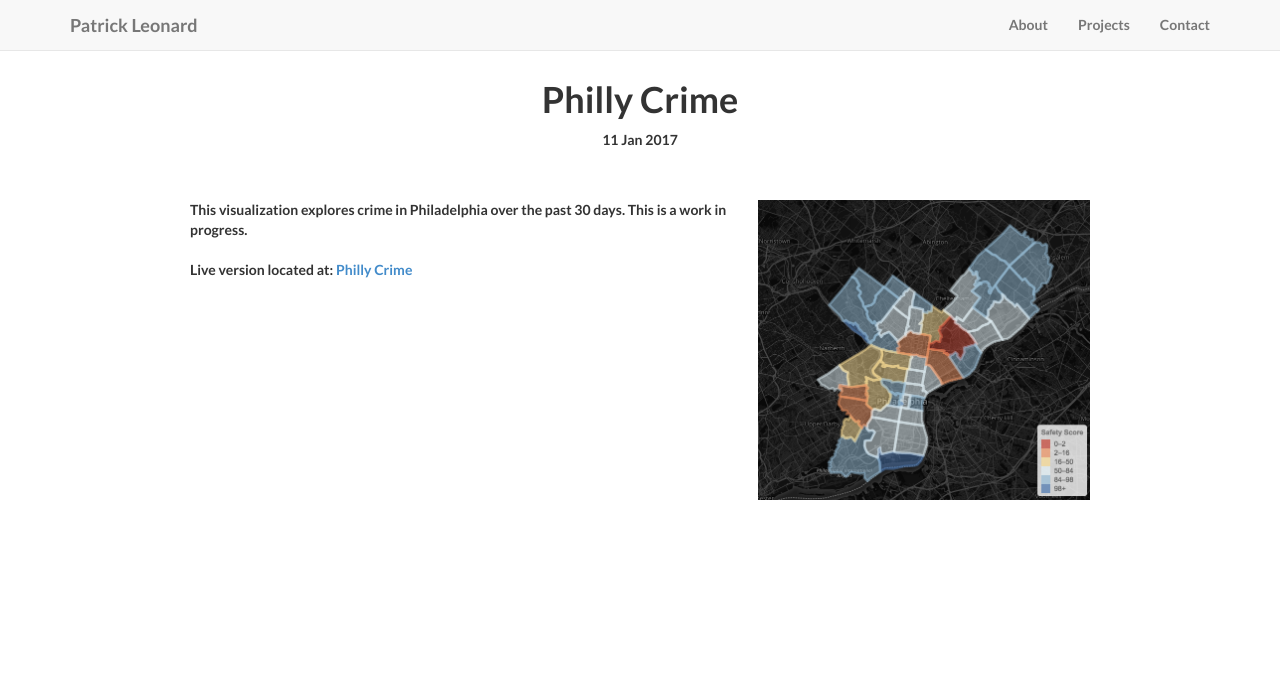
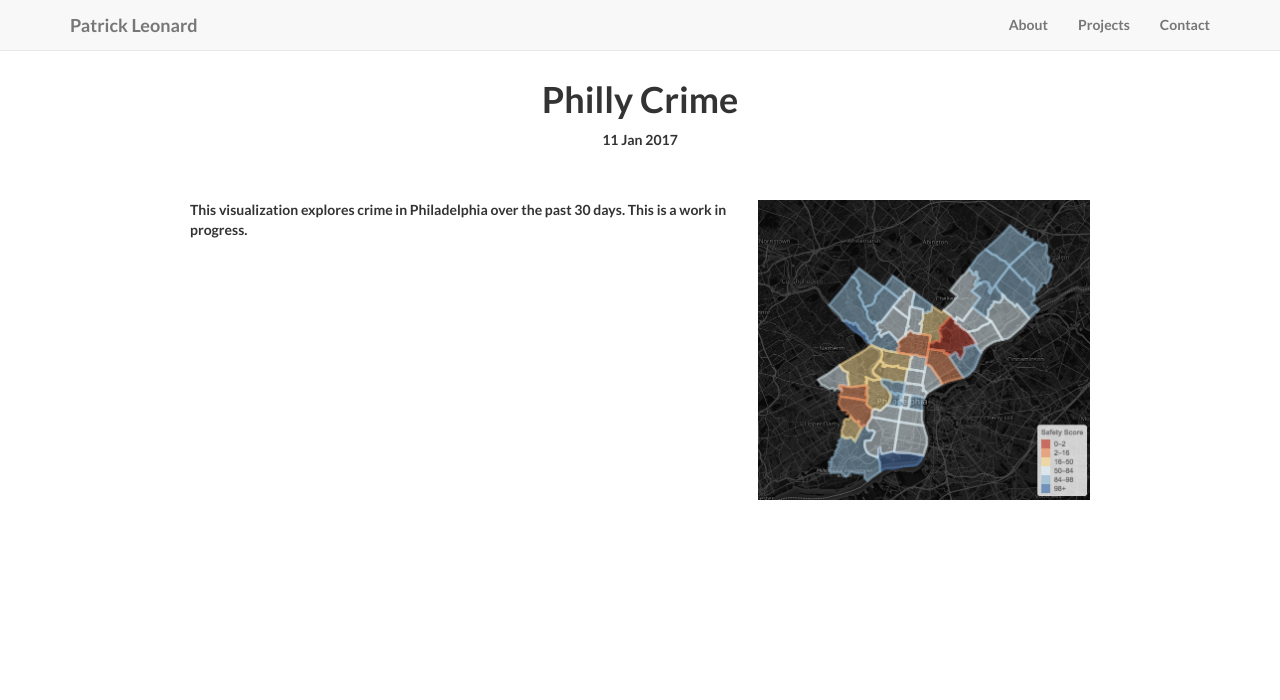
Before and after one commit to pjleonard37/pjleonard37.github.io, a Jekyll site: the page built from _posts/2017-01-11-philly-crime.md, in a window 1280 px wide and 1098 px high. Shown: the top 700 px of the window. Built offline with Jekyll 4.4.1, drawn with Linux system fonts in a browser that asks for light colours; grey boxes are pictures that could not be loaded.

Commit message:
410 Gone

```diff
--- a/_posts/2017-01-11-philly-crime.md
+++ b/_posts/2017-01-11-philly-crime.md
@@ -7,6 +7,3 @@ date: 2017-01-11
 description: |
 ---
 This visualization explores crime in Philadelphia over the past 30 days. This is a work in progress.
-<br>
-<br>
-Live version located at: <a href="https://www.patrick-leonard.com/phillycrime">Philly Crime</a>
```
